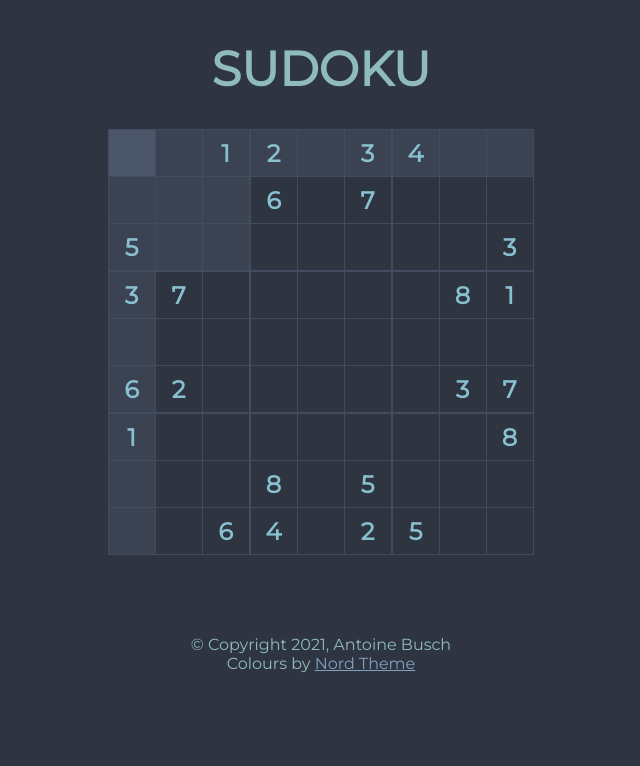
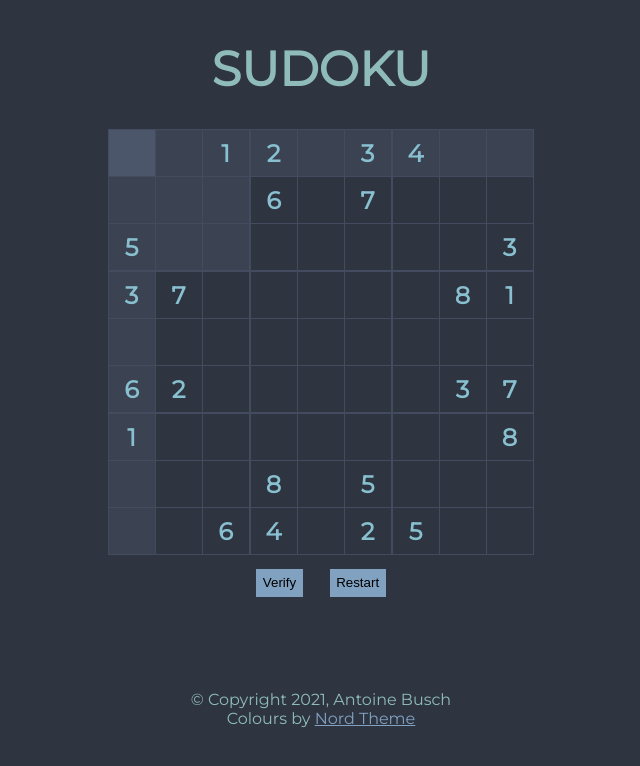
Before and after one commit to abusch/sudoku-react, a React (Create React App) app: page / in a window 1280 px wide. Shown: the top 766 px of the page, without its empty margins (319-959 px from the left). Built offline with nearby package versions, Linux system fonts and the light colour scheme.

Commit message:
Add buttons to verify and reset the board

```diff
--- a/src/App.js
+++ b/src/App.js
@@ -3,6 +3,7 @@ import { useSelector, useDispatch } from 'react-redux';
 import { moveRight, moveLeft, moveUp, moveDown } from './selectionSlice';
 import { setDigit, setPencilMark } from './sudokuSlice';
 import { Board } from './components/board';
+import { Controls } from './components/controls';
 import './App.css';
 
 const App = () => {
@@ -69,6 +70,7 @@ const App = () => {
     <div className="content">
       <h1>SUDOKU</h1>
       <Board />
+      <Controls />
       <footer>
         <div>&copy; Copyright 2021, Antoine Busch</div>
         <div>Colours by <a href="https://www.nordtheme.com/">Nord Theme</a></div>
--- /dev/null
+++ b/src/components/controls.js
@@ -0,0 +1,11 @@
+import { useDispatch } from 'react-redux';
+import {verify, restart} from '../sudokuSlice';
+
+export const Controls = (props) => {
+  const dispatch = useDispatch();
+
+  return <div className="controls">
+    <button id="verify" onClick={() => dispatch(verify())}>Verify</button>
+    <button id="restart" onClick={() => dispatch(restart())}>Restart</button>
+    </div>
+}
--- a/src/index.css
+++ b/src/index.css
@@ -27,6 +27,9 @@ a {
   display: flex;
   flex-direction: column;
   align-items: center;
+  width: fit-content;
+  margin-left: auto;
+  margin-right: auto;
 }
 
 .board {
@@ -43,6 +46,20 @@ a {
   display: grid;
   grid-template-columns: repeat(3, 1fr);
   grid-template-rows: repeat(3, 1fr);
+}
+
+.controls {
+  display: flex;
+  align-items: center;
+  justify-content: center;
+  width: 100%;
+}
+
+.controls button {
+  border: none;
+  margin: 1em;
+  padding: 0.5em;
+  background-color: var(--nord9);
 }
 
 .cell {
--- a/src/sudoku.js
+++ b/src/sudoku.js
@@ -50,22 +50,27 @@ function checkCellObjectValid(cells, row, col, digit) {
   }
 
   // top-left coordinates of the 3x3 block that contains the cell
+  const cellIdx = row * 9 + col;
   const block_row = Math.floor(row / 3) * 3;
   const block_col = Math.floor(col / 3) * 3;
 
-  console.log(`Checking cell (${row}, ${col})`);
   for (let i = 0; i < 9; i++) {
     const row_offset = Math.floor(i / 3);
     const column_offset = i % 3;
-    const sameCol = cells[row * 9 + i].value;
-    const sameRow = cells[i * 9 + col].value;
-    const sameBlock = cells[(block_row + row_offset) * 9 + (block_col + column_offset)].value;
-      console.log(`same col=${sameCol}, row=${sameRow}, block=${sameBlock}`);
-    if ( sameCol === digit // check column
-      || sameRow === digit  // check row
-      || sameBlock === digit // check block
-    ) {
-      console.log(`found invalid digit: i = ${i}`);
+    const sameColIdx = row * 9 + i;
+    const sameRowIdx = i * 9 + col;
+    const sameBlockIdx = (block_row + row_offset) * 9 + (block_col + column_offset);
+
+    const sameCol = cells[sameColIdx].value;
+    const sameRow = cells[sameRowIdx].value;
+    const sameBlock = cells[sameBlockIdx].value;
+
+    // Make sure we don't validate the current cell with itself
+    const invalidInCol = (sameColIdx === cellIdx) ? false : (sameCol === digit);
+    const invalidInRow = (sameRowIdx === cellIdx) ? false : (sameRow === digit);
+    const invalidInBlock = (sameBlockIdx === cellIdx) ? false : (sameBlock === digit);
+
+    if (invalidInCol || invalidInRow || invalidInBlock) {
       return false;
     }
   }
--- a/src/sudokuSlice.js
+++ b/src/sudokuSlice.js
@@ -27,7 +27,6 @@ export const sudokuSlice = createSlice({
       const { row, column, digit } = action.payload;
       const cell = state[row * 9 + column];
       if (!cell.locked) {
-        cell.valid = checkCellObjectValid(state, row, column, digit);
         cell.value = digit;
         cell.pencilMarks.clear();
       }
@@ -43,9 +42,27 @@ export const sudokuSlice = createSlice({
           cell.value = 0;
         }
       }
+    },
+    verify: (state) => {
+      state.forEach((cell, index) => {
+        const row = Math.floor(index / 9);
+        const col = index % 9;
+        if (!cell.locked) {
+          cell.valid = checkCellObjectValid(state, row, col, cell.value);
+        }
+      });
+    },
+    restart: (state) => {
+      state.forEach((cell) => {
+        if (!cell.locked) {
+          cell.value = 0;
+          cell.pencilMarks.clear();
+          cell.valid = true;
+        }
+      });
     }
   }
 });
 
-export const {setDigit, setPencilMark} = sudokuSlice.actions;
+export const {setDigit, setPencilMark, verify, restart} = sudokuSlice.actions;
 export default sudokuSlice.reducer;
```
